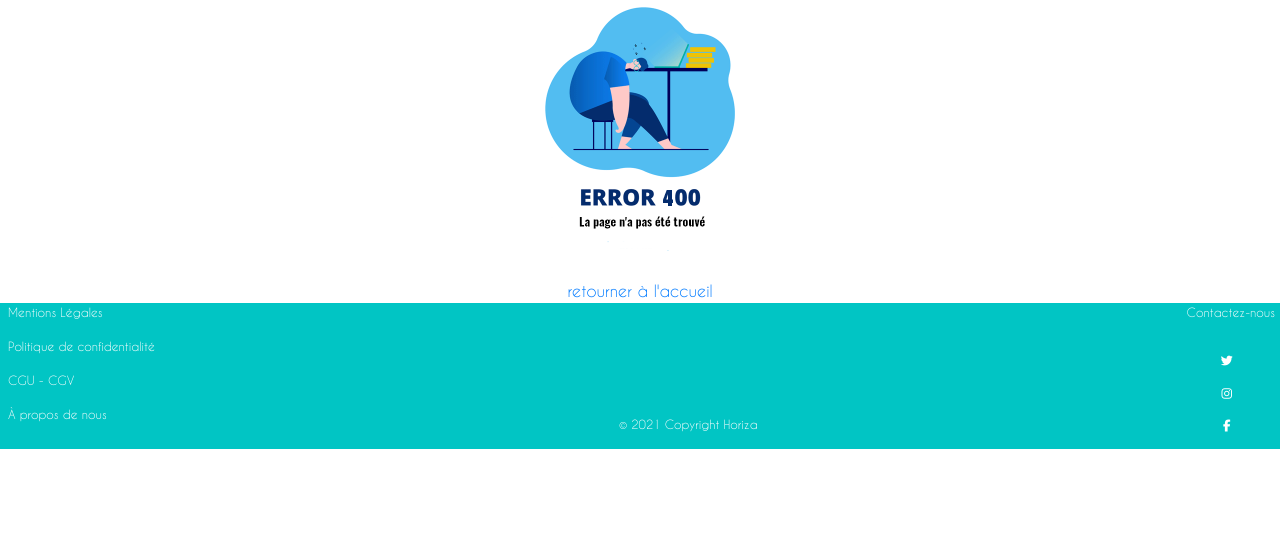
After one commit to colinos10/horiza, a Symfony app: template templates/bundle/Exception/error404.html.twig in a window 1280 px wide. The commit adds this page. Shown: the part 103-646 px from the top of the page. Run offline with Twig, Linux system fonts and the light colour scheme; the template is opened without the code that fills it, so the values that code supplies are empty; some libraries are stand-ins or nearby versions.

Commit message:
error404 - error500

```diff
--- a/public/css/style.css
+++ b/public/css/style.css
@@ -235,3 +235,16 @@ a:link {
 .minimal-about{
   min-height: 42em;
 }
+
+.erreur {
+  width: 50%;
+  margin: 0 auto;
+  display: flex;
+  flex-direction: column;
+  justify-content: center;
+  align-items: center;
+}
+
+.erreur img {
+  width: 400px;
+}
--- /dev/null
+++ b/templates/bundle/Exception/error404.html.twig
@@ -0,0 +1,15 @@
+{% extends 'base.html.twig' %}
+
+{% block title %}erreur 500{% endblock %}
+
+{% block body %}
+
+    <div class="containerGlobalBody">
+        <div class="erreur">
+            <img src="{{ asset('img/error_400.png') }}" alt="error_400">
+            {# <a href="{{ path('home') }}" class="btn_valider">retourner à l'accueil</a> #}
+            <a class="btn_valider"; href="{{ path('home') }}">retourner à l'accueil</a>
+        </div>
+    </div>
+
+{% endblock %}
```
Also changed, not shown: templates/bundle/Exception/error.html.twig (added, +24 -0 lines), templates/bundle/Exception/error500.html.twig (added, +15 -0 lines), public/img/error_400.png (added), public/img/error_500.png (added).
